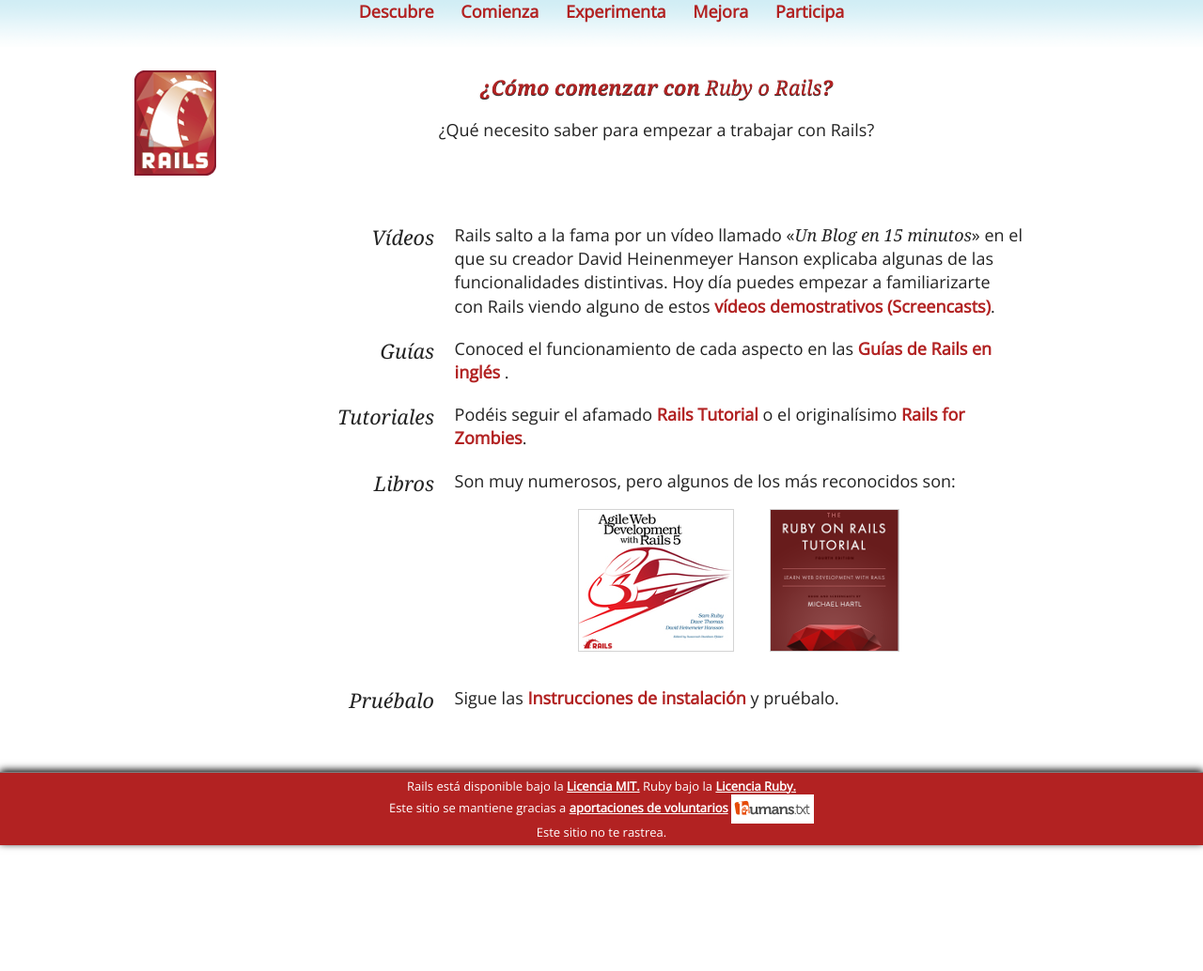
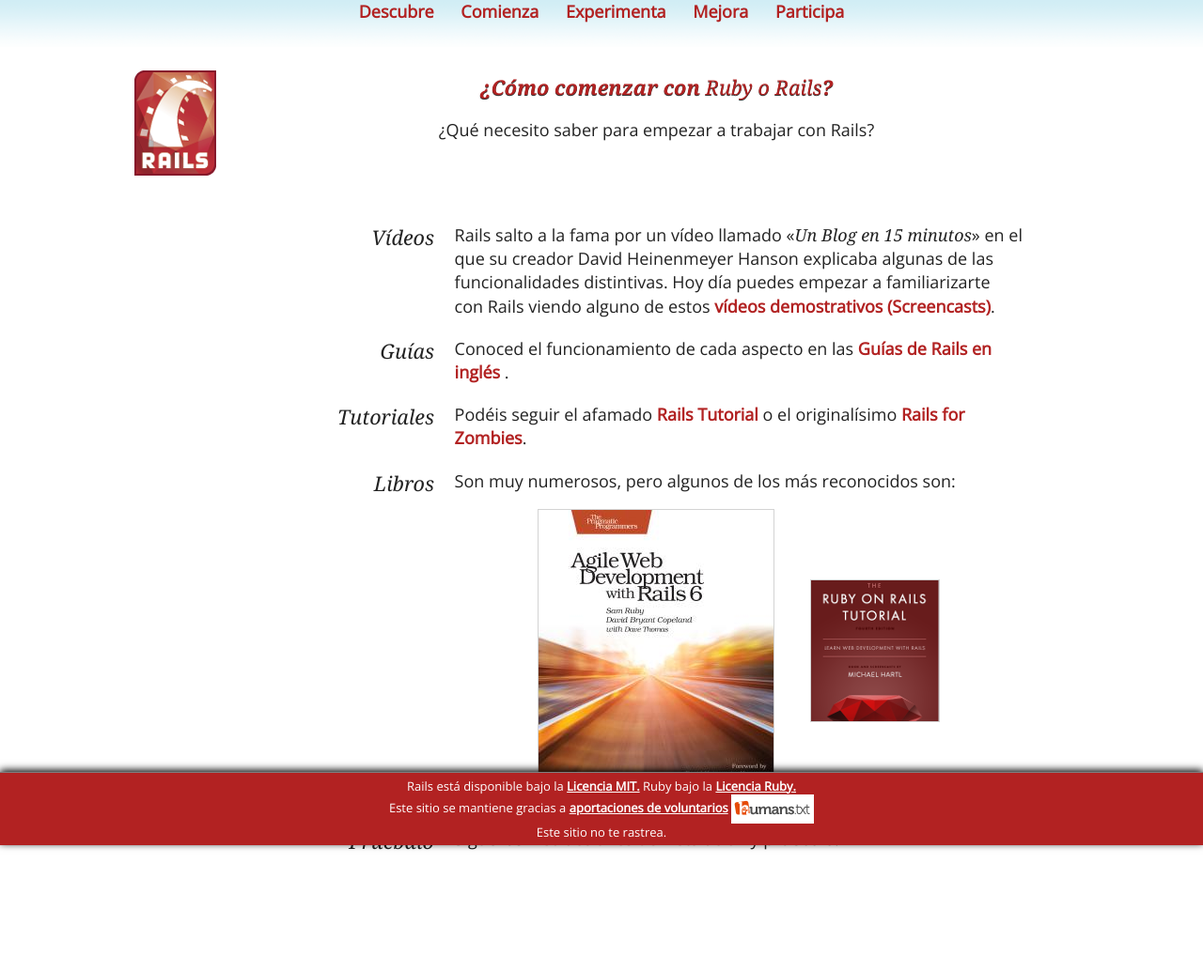
Before and after one commit to rails-es/rails-es.github.io, a Jekyll site: the page built from comienza.html, in a window 1280 px wide. Shown: the whole page at 94% size. Built offline with Jekyll 4.4.1, drawn with Linux system fonts in a browser that asks for light colours; some web fonts are replaced; Markdown is read by kramdown in place of the engine named in the settings.

Commit message:
update book ref

```diff
--- a/comienza.html
+++ b/comienza.html
@@ -29,7 +29,8 @@
     <dt>Libros</dt>
     <dd>Son muy numerosos, pero algunos de los más reconocidos son:
       <p style="text-align:center">
-      <a class="libro" href="https://pragprog.com/book/rails5/agile-web-development-with-rails-5" title="Agile Web Development with Rails (4th edition)">
+      <a class="libro" href="https://pragprog.com/titles/rails6/agile-web-development-with-rails-6/"
+        title="Agile Web Development with Rails 6">
         <img src="img/books_agile.png" alt="book agile" />
       </a>
       <a class="libro" href="https://www.railstutorial.org/book" title="Rails Tutorial (book)">
```
Also changed, not shown: img/books_agile.png.
